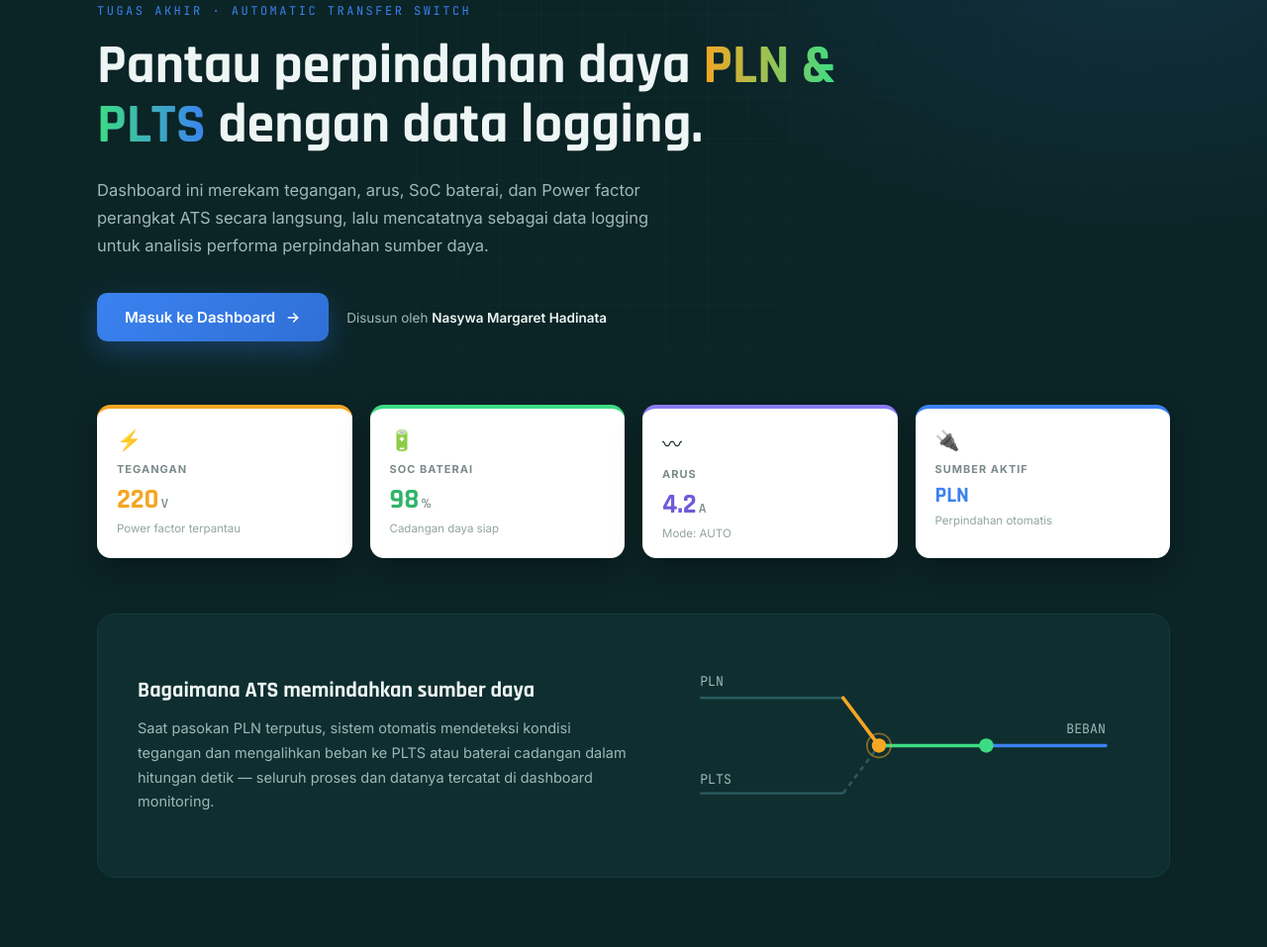
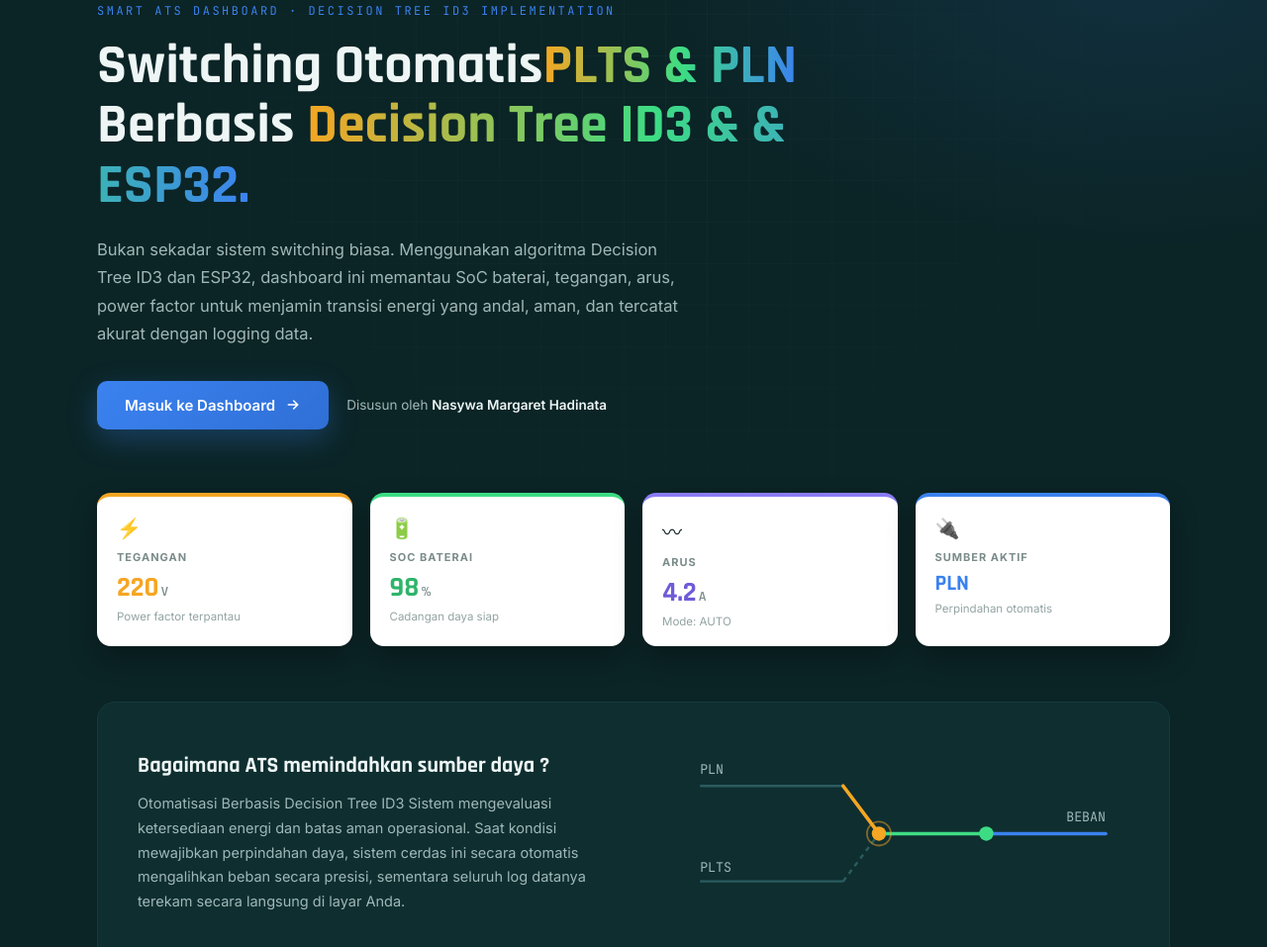
Before and after one commit to nasywahadinata87/frontend-ta, a plain HTML site: page index.html in a window 1280 px wide. Shown: the part 154-1111 px from the top of the page at 99% size. Drawn offline with Linux system fonts and the light colour scheme.

Commit message:
tampilan index

```diff
--- a/index.html
+++ b/index.html
@@ -172,11 +172,11 @@
   </header>
 
   <main>
-    <div class="eyebrow">TUGAS AKHIR &middot; AUTOMATIC TRANSFER SWITCH</div>
-    <h1>Pantau perpindahan daya <span>PLN &amp; PLTS</span> dengan data logging.</h1>
+    <div class="eyebrow">SMART ATS DASHBOARD &middot; DECISION TREE ID3 IMPLEMENTATION</div>
+    <h1>Switching Otomatis<span>PLTS &amp; PLN</span> Berbasis <span>Decision Tree ID3 &amp; & ESP32.</span></h1>
     <p class="lede">
-      Dashboard ini merekam tegangan, arus, SoC baterai, dan Power factor  perangkat ATS secara langsung,
-      lalu mencatatnya sebagai data logging untuk analisis performa perpindahan sumber daya.
+      Bukan sekadar sistem switching biasa. Menggunakan algoritma Decision Tree ID3 dan ESP32, dashboard ini memantau SoC baterai,
+      tegangan, arus, power factor untuk menjamin transisi energi yang andal, aman, dan tercatat akurat dengan logging data.
     </p>
 
     <div class="cta-row">
@@ -216,11 +216,12 @@
 
     <div class="switch-panel">
       <div>
-        <h2>Bagaimana ATS memindahkan sumber daya</h2>
+        <h2>Bagaimana ATS memindahkan sumber daya ?</h2>
         <p>
-          Saat pasokan PLN terputus, sistem otomatis mendeteksi kondisi tegangan dan
-          mengalihkan beban ke PLTS atau baterai cadangan dalam hitungan detik &mdash;
-          seluruh proses dan datanya tercatat di dashboard monitoring.
+          Otomatisasi Berbasis Decision Tree ID3
+          Sistem mengevaluasi ketersediaan energi dan batas aman operasional.
+          Saat kondisi mewajibkan perpindahan daya, sistem cerdas ini secara otomatis
+          mengalihkan beban secara presisi, sementara seluruh log datanya terekam secara langsung di layar Anda.
         </p>
       </div>
       <svg class="diagram" viewBox="0 0 380 160" xmlns="http://www.w3.org/2000/svg">
```
